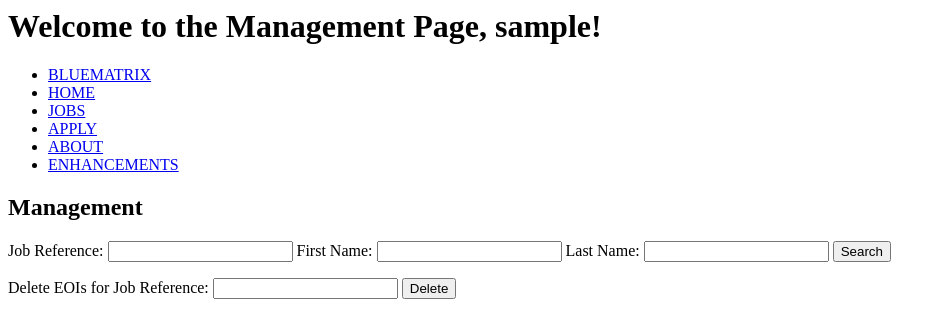
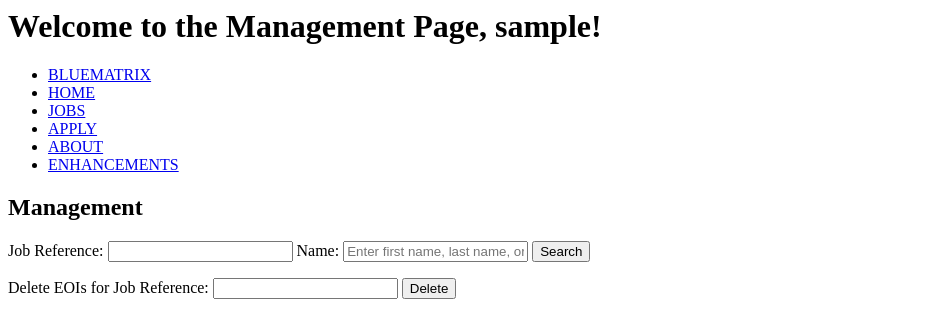
Before and after one commit to HanDoan1256/Project2, a PHP site: page /manage.php in a window 1280 px wide. Shown: the top 315 px of the page, without its empty margins (0-946 px from the left). Run offline with PHP 8.4, Linux system fonts and the light colour scheme; the visitor is signed in with stand-in values (Sample User, id 1); data that the repository does not hold is empty.

Commit message:
Combine last & first name

```diff
--- a/manage.php
+++ b/manage.php
@@ -32,16 +32,14 @@ if (isset($_POST['update_eoi']) && isset($_POST['new_status'])) {
 
 // search query
 $search_query = "SELECT * FROM eoi";
-if (!empty($_POST['job_ref_num']) || !empty($_POST['first_name']) || !empty($_POST['last_name'])) {
+if (!empty($_POST['job_ref_num']) || !empty($_POST['search_name'])) {
     $search_query .= " WHERE 1";
     if (!empty($_POST['job_ref_num'])) {
         $search_query .= " AND job_ref_num = '" . mysqli_real_escape_string($conn, $_POST['job_ref_num']) . "'";
     }
-    if (!empty($_POST['first_name'])) {
-        $search_query .= " AND first_name LIKE '%" . mysqli_real_escape_string($conn, $_POST['first_name']) . "%'";
-    }
-    if (!empty($_POST['last_name'])) {
-        $search_query .= " AND last_name LIKE '%" . mysqli_real_escape_string($conn, $_POST['last_name']) . "%'";
+    if (!empty($_POST['search_name'])) {
+        $search_name = mysqli_real_escape_string($conn, $_POST['search_name']);
+        $search_query .= " AND (first_name LIKE '%$search_name%' OR last_name LIKE '%$search_name%')";
     }
 }
 $result = mysqli_query($conn, $search_query);
@@ -61,8 +59,7 @@ $result = mysqli_query($conn, $search_query);
 <!-- form -->
 <form method="post">
     Job Reference: <input type="text" name="job_ref_num">
-    First Name: <input type="text" name="first_name">
-    Last Name: <input type="text" name="last_name">
+    Name: <input type="text" name="search_name" placeholder="Enter first name, last name, or both">
     <input type="submit" value="Search">
 </form>
 
```
